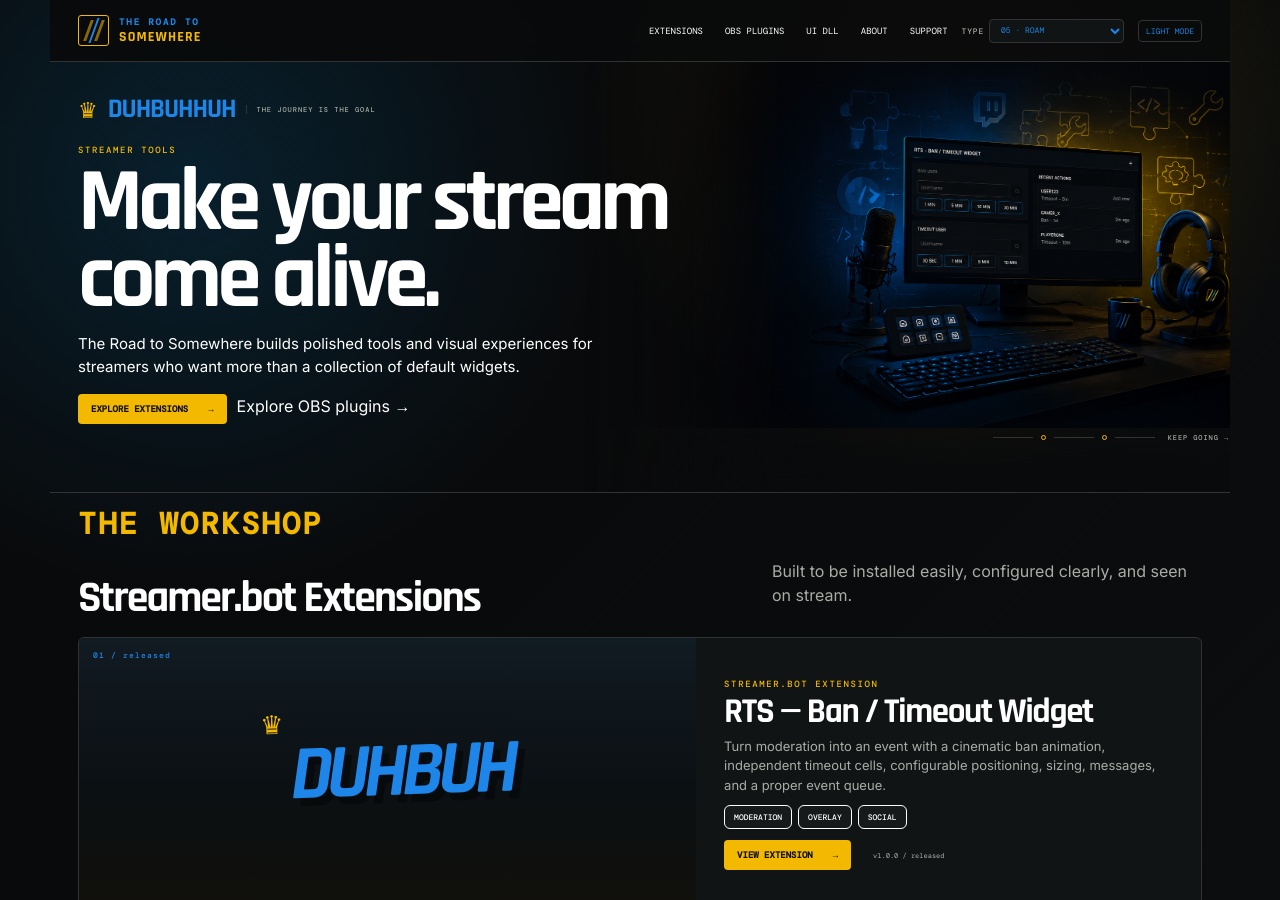
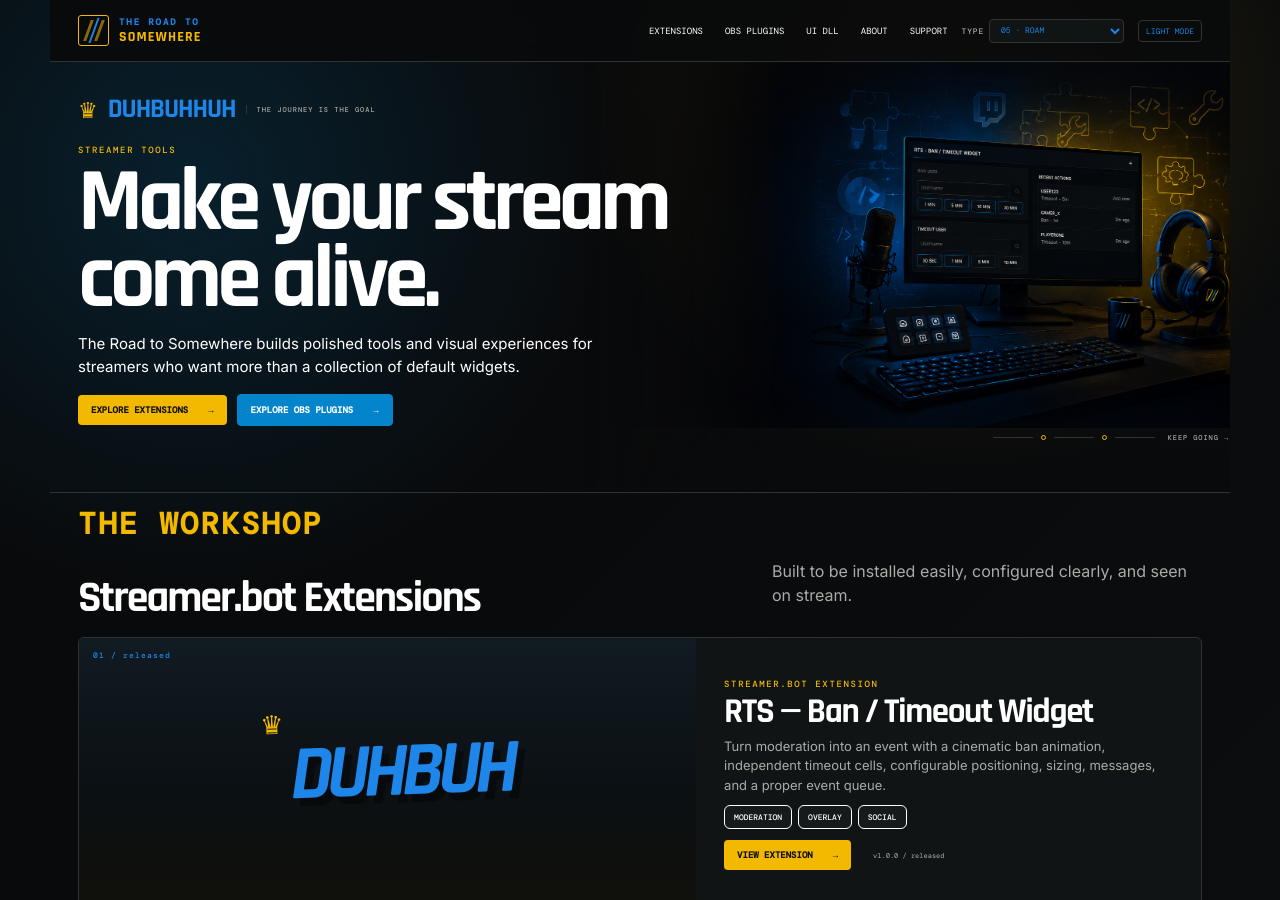
Before and after one commit to DizzyBHigh/road-to-somewhere, a Jekyll site: the page built from index.html, in a window 1280 px wide and 900 px high. Built offline with Jekyll 4.4.1, drawn with Linux system fonts in a browser that asks for light colours.

Commit message:
Use shared blue button variant on homepage

```diff
--- a/index.html
+++ b/index.html
@@ -6,7 +6,7 @@
 {% assign rts = site.data["rts-ban-timeout-widget"] %}
 {% assign obs = site.data["obs-move-workflow"] %}
 <main>
-  <section class="hero"><div class="hero-main"><div class="dbhh-lockup"><span class="crown" aria-hidden="true">♛</span><span class="dbhh-name">DuhBuhHuh</span><span class="dbhh-tag">THE JOURNEY IS THE GOAL</span></div><div class="eyebrow">STREAMER TOOLS</div><h1>Make your stream<br><em>come alive.</em></h1><p class="hero-copy">The Road to Somewhere builds polished tools and visual experiences for streamers who want more than a collection of default widgets.</p><div class="hero-actions"><a class="button" href="#extensions">Explore extensions <span>→</span></a><a class="secondary-button" href="{{ '/obs-plugins/' | relative_url }}">Explore OBS plugins <span>→</span></a></div></div><div class="hero-road-art" aria-hidden="true"></div><div class="route-line" aria-hidden="true"><span></span><i></i><span></span><i></i><span></span><b>KEEP GOING →</b></div></section>
+  <section class="hero"><div class="hero-main"><div class="dbhh-lockup"><span class="crown" aria-hidden="true">♛</span><span class="dbhh-name">DuhBuhHuh</span><span class="dbhh-tag">THE JOURNEY IS THE GOAL</span></div><div class="eyebrow">STREAMER TOOLS</div><h1>Make your stream<br><em>come alive.</em></h1><p class="hero-copy">The Road to Somewhere builds polished tools and visual experiences for streamers who want more than a collection of default widgets.</p><div class="hero-actions"><a class="button" href="#extensions">Explore extensions <span>→</span></a><a class="button button--blue" href="{{ '/obs-plugins/' | relative_url }}">Explore OBS plugins <span>→</span></a></div></div><div class="hero-road-art" aria-hidden="true"></div><div class="route-line" aria-hidden="true"><span></span><i></i><span></span><i></i><span></span><b>KEEP GOING →</b></div></section>
   <section id="extensions" class="section"><div class="section-kicker">THE WORKSHOP</div><div class="section-heading"><h3>Streamer.bot Extensions</h3><p>Built to be installed easily, configured clearly, and seen on stream.</p></div><article class="product-card"><div class="product-art"><div class="product-badge">01 / {{ rts.status }}</div><div class="van-lockup"><span class="crown">♛</span><span class="van">DUHBUH</span></div></div><div class="product-info"><div class="product-type">{{ rts.listing.type | default: 'STREAMER.BOT EXTENSION' }}</div><h3>{{ rts.name }}</h3><p>{{ rts.description }}</p><div class="tags">{% for tag in rts.tags %}<span>{{ tag }}</span>{% endfor %}</div><div class="product-actions"><a class="button" href="{{ '/extensions/' | append: rts.slug | append: '/' | relative_url }}">View extension <span>→</span></a><span class="status">v{{ rts.version }} / {{ rts.status }}</span></div></div><div class="product-card-footer"><span>01</span><strong>{{ rts.listing.footerLabel | default: rts.website.footerLabel }}</strong><span>v{{ rts.version }}</span></div></article></section>
   <section id="obs-plugins" class="section"><div class="section-kicker">OBS STUDIO</div><div class="section-heading"><h3>OBS Plugins</h3><p>Native OBS tools for building more capable scenes, workflows, and interactions.</p></div><article class="product-card"><div class="product-art"><div class="product-badge">OBS / {{ obs.version }}</div><div class="van-lockup"><span class="van">OBS</span></div></div><div class="product-info"><div class="product-type">OBS STUDIO PLUGIN</div><h3>{{ obs.name }}</h3><p>{{ obs.description }}</p><div class="tags">{% for tag in obs.tags %}<span>{{ tag }}</span>{% endfor %}</div><div class="product-actions"><a class="button" href="{{ '/obs-plugins/' | append: obs.slug | append: '/' | relative_url }}">View plugin <span>→</span></a><span class="status">v{{ obs.version }}</span></div></div><div class="product-card-footer"><span>01</span><strong>{{ obs.website.footerLabel }}</strong><span>v{{ obs.version }}</span></div></article></section>
   <section id="about" class="section split"><div><div class="section-kicker">THE IDEA</div><h3>Tools and Widgets with a purpose.</h3></div><div class="copy"><p>The Road to Somewhere is a collection of tools designed to help you <span class="accent-text">REACT</span> to <span class="accent-text">EVENTS</span> and <span class="accent-text">INTERACTIONS</span> from your <span class="accent-text">AUDIENCE</span> and streaming <span class="accent-text">PLATFORMS</span> to help make your stream more <span class="accent-text">ENGAGING</span>.</p><p>Each project is designed as a complete experience: polished visuals, useful configuration, clear documentation, and sensible installation.</p></div></section>
```
